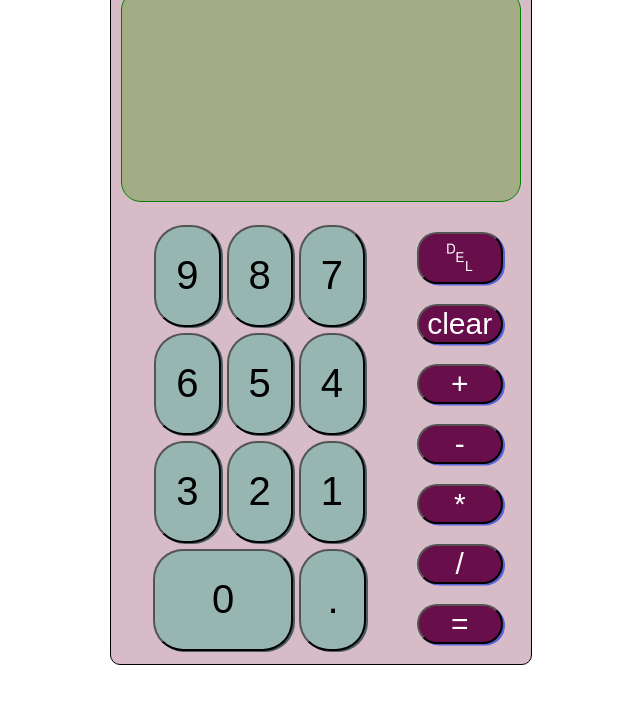
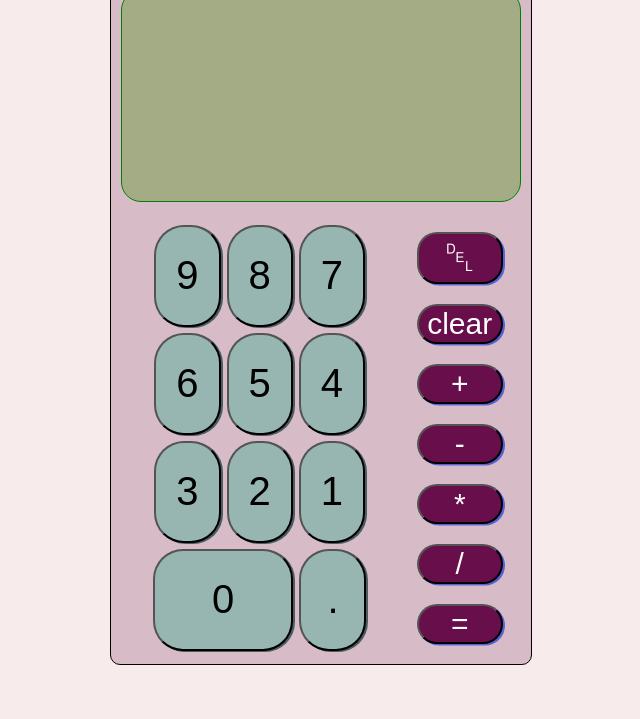
Before and after one commit to Th3dworld/Calculator, a plain HTML site: page index.html in a window 1280 px wide. Shown: the part 81-800 px from the top of the page, without its empty margins (327-967 px from the left). Drawn offline with Linux system fonts and the light colour scheme.

Commit message:
Update background color

```diff
--- a/styles.css
+++ b/styles.css
@@ -4,6 +4,7 @@ body {
     justify-content: center;
     height: 90dvh;
     width: 100dvw;
+    background-color: rgb(248, 235, 235);
 }
 
 #container{
```
